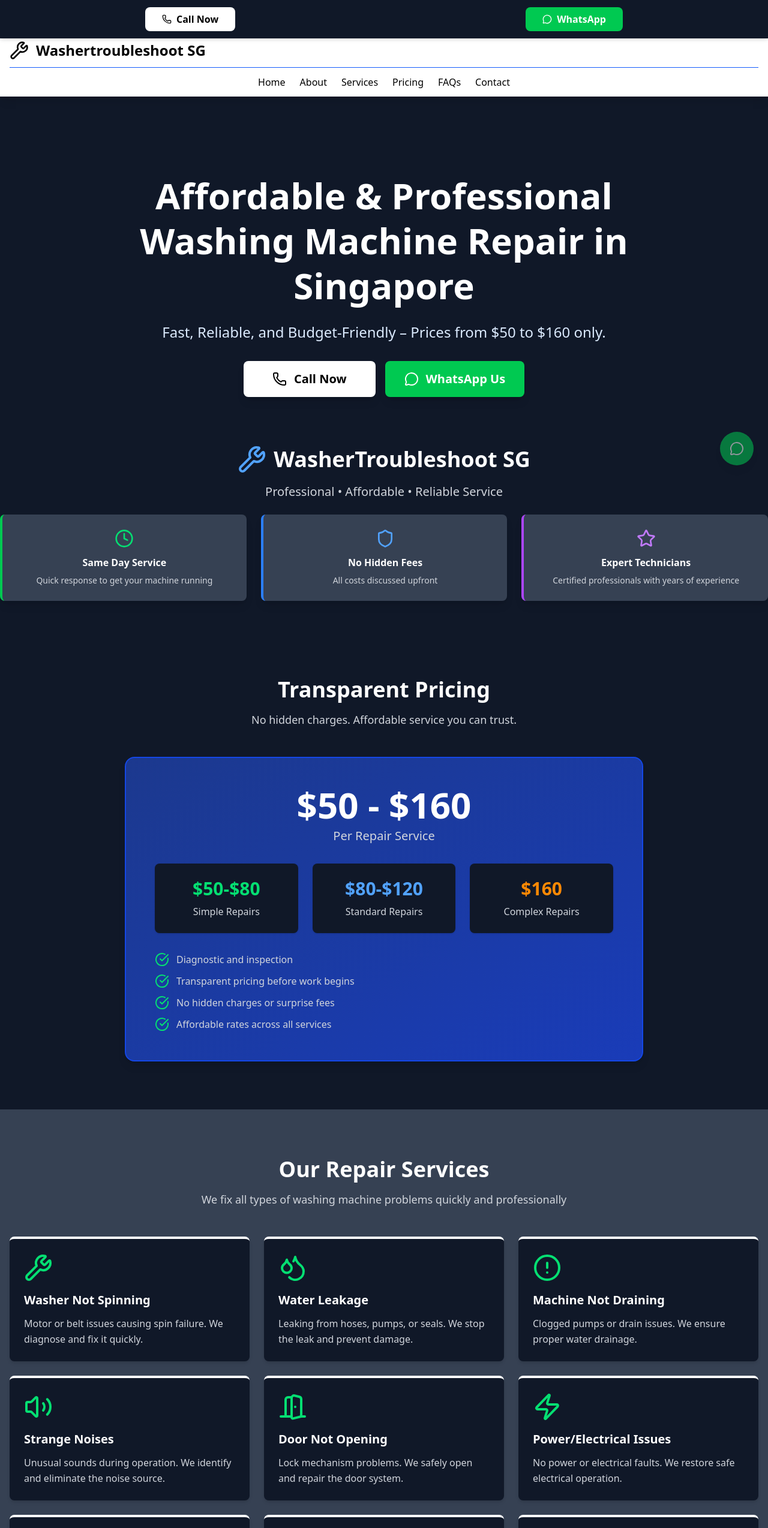
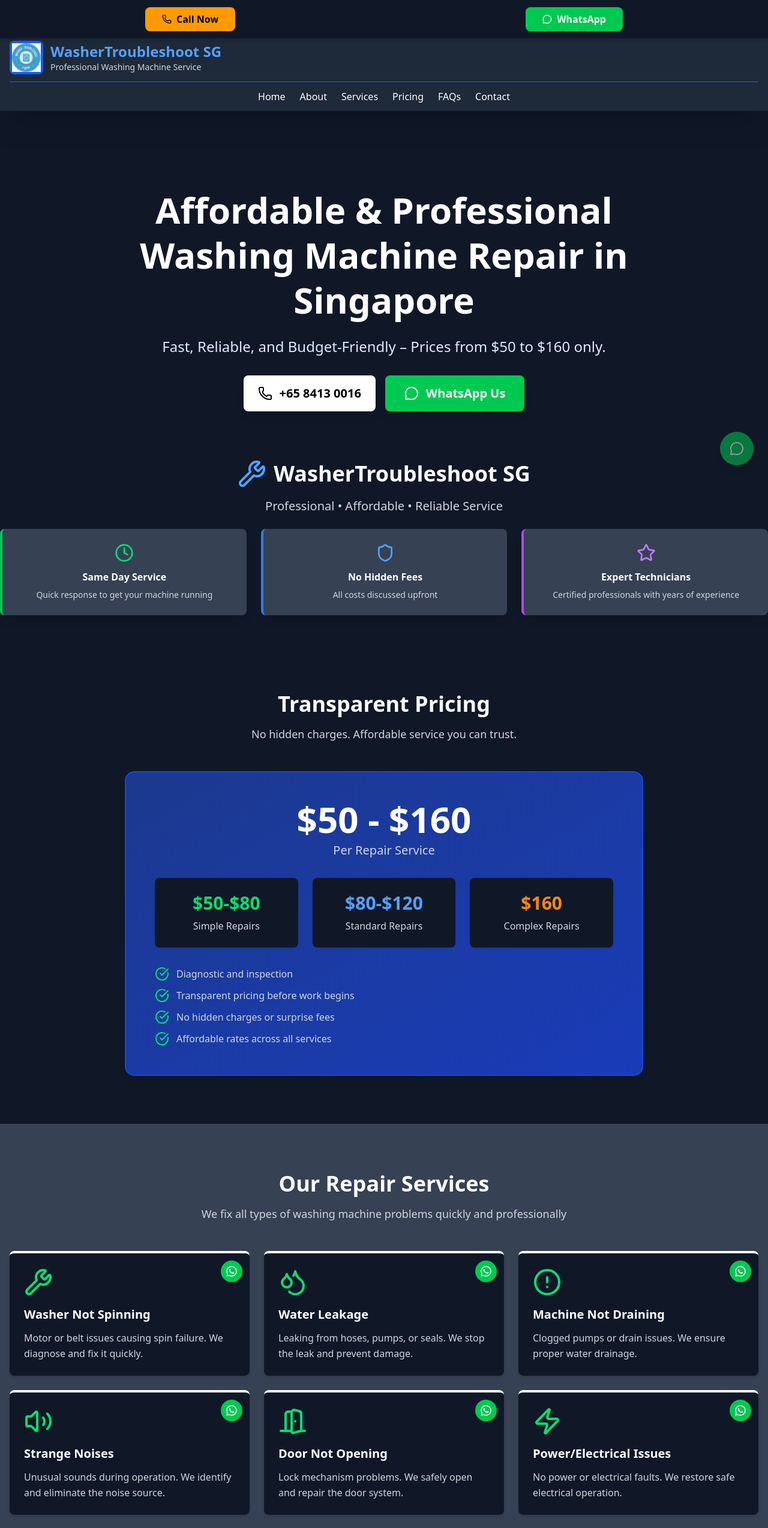
Before and after one commit to Jonymoin/washertroubleshoot, a React (Vite) app: page / in a window 1280 px wide. Shown: the top 2548 px of the page at 60% size. Built offline with nearby package versions, Linux system fonts and the light colour scheme.

Commit message:
change ue

```diff
--- a/package.json
+++ b/package.json
@@ -14,6 +14,7 @@
     "lucide-react": "^0.544.0",
     "react": "^19.1.1",
     "react-dom": "^19.1.1",
+    "react-icons": "^5.5.0",
     "tailwindcss": "^4.1.13"
   },
   "devDependencies": {
--- a/src/WashingSolve.jsx
+++ b/src/WashingSolve.jsx
@@ -1,6 +1,7 @@
 import React, { useState , useEffect } from 'react';
 import { Phone, MessageCircle, Wrench, Droplets, AlertCircle, Volume2, DoorOpen, Zap, Wind, Power, Code, Hammer, CheckCircle, Clock, Award, DollarSign, MapPin, Mail, ChevronDown, ChevronUp, Menu, X } from 'lucide-react';
 import HeroIntro from './HeroIntro';
+import { FaWhatsapp } from 'react-icons/fa';
 
 export default function WasherRepairWebsite() {
   const [activeSection, setActiveSection] = useState('home');
@@ -101,7 +102,7 @@ export default function WasherRepairWebsite() {
       e.preventDefault();
       reportConversion(`tel:${phoneNumber}`);
     }}
-    className="bg-white hover:bg-orange-600 px-7 py-2 rounded-lg font-semibold flex items-center gap-2 transition-all transform hover:scale-105 text-black"
+    className="bg-amber-500 hover:bg-orange-600 px-7 py-2 rounded-lg font-semibold flex items-center gap-2 transition-all transform hover:scale-105 text-black"
   >
     <Phone className="w-4 h-4" />
     <span>Call Now</span>
@@ -121,17 +122,23 @@ export default function WasherRepairWebsite() {
     <span>WhatsApp</span>
   </a>
 </div>
-    <header className="w-full bg-white text-black shadow-lg mt-16 sm:mt-14">
+    <header className="w-full bg-gray-800 text-white shadow-2xl mt-16 sm:mt-14">
   <div className="max-w-7xl mx-auto px-4 py-3">
     <div className="flex justify-between items-center gap-3">
-      <div className="flex items-center gap-3">
-        <Wrench className="w-8 h-8" />
-        <h1 className="text-xl md:text-2xl font-bold">Washertroubleshoot SG</h1>
+      {/* Logo */}
+            <div className="flex items-center space-x-3">
+              <div className="bg-blue-600 p-1 rounded-lg">
+                <img src="/logo101.webp" alt="" className='w-12'/>
+              </div>
+              <div>
+                <h1 className="text-2xl font-bold text-blue-400">WasherTroubleshoot SG</h1>
+                <p className="text-sm text-gray-300">Professional Washing Machine Service</p>
+              </div>
             </div>
       <div className="flex gap-2 items-center">
         <button
           onClick={() => setMobileMenuOpen(!mobileMenuOpen)}
-          className="bg-gray-700 hover:bg-blue-600 px-3 py-2 rounded-lg transition-colors sm:hidden"
+          className="bg-gray-800 hover:bg-blue-600 px-3 py-2 rounded-lg transition-colors sm:hidden"
         >
           {mobileMenuOpen ? <X className="w-6 h-6" /> : <Menu className="w-6 h-6" />}
         </button>
@@ -182,9 +189,9 @@ export default function WasherRepairWebsite() {
           <h2 className="text-4xl md:text-6xl font-bold mb-6 leading-tight">Affordable & Professional<br/>Washing Machine Repair in Singapore</h2>
           <p className="text-xl md:text-2xl mb-8 text-blue-100">Fast, Reliable, and Budget-Friendly – Prices from $50 to $160 only.</p>
           <div className="flex gap-4 justify-center flex-wrap">
-            <a href={`tel:${phoneNumber}`} className="bg-white hover:bg-orange-600 px-12 py-4 rounded-lg text-xl font-bold flex items-center gap-3 transition-all transform hover:scale-105 shadow-lg text-black">
+            <a href={`tel:${phoneNumber}`} className="bg-white hover:bg-orange-600 px-6 py-4 rounded-lg text-xl font-bold flex items-center gap-3 transition-all transform hover:scale-105 shadow-lg text-black">
               <Phone className="w-6 h-6" />
-              Call Now
+              +65 8413 0016
             </a>
             <a href={`https://wa.me/${phoneNumber.replace(/\+/g, '')}`}  onClick={(e) => {
           e.preventDefault();
@@ -246,10 +253,26 @@ export default function WasherRepairWebsite() {
       <section id="services" className="py-20 bg-gray-700">
       <div className="max-w-7xl mx-auto px-4">
         <h2 className="text-4xl font-bold text-center mb-4 text-white">Our Repair Services</h2>
-          <p className="text-center text-gray-300 mb-12 text-lg">We fix all types of washing machine problems quickly and professionally</p>
+        <p className="text-center text-gray-300 mb-12 text-lg">
+          We fix all types of washing machine problems quickly and professionally
+        </p>
         <div className="grid md:grid-cols-2 lg:grid-cols-3 gap-6">
           {services.map((service, idx) => (
-              <div key={idx} className="bg-gray-900 p-6 rounded-lg shadow-md hover:shadow-xl transition-all transform hover:-translate-y-1 border-t-4 border-white">
+            <div
+              key={idx}
+              className="relative bg-gray-900 p-6 rounded-lg shadow-md hover:shadow-xl transition-all transform hover:-translate-y-1 border-t-4 border-white"
+            >
+              {/* WhatsApp Button */}
+              <a
+                href="https://wa.me/6584130016"
+                target="_blank"
+                rel="noopener noreferrer"
+                className="absolute top-3 right-3 bg-green-500 text-white p-2 rounded-full hover:bg-green-600 transition"
+                aria-label="Chat on WhatsApp"
+              >
+                <FaWhatsapp className="w-5 h-5" />
+              </a>
+
               <div className="text-green-400 mb-4">{service.icon}</div>
               <h3 className="text-xl font-bold mb-3 text-white">{service.title}</h3>
               <p className="text-gray-300 leading-relaxed">{service.desc}</p>
```
Also changed, not shown: public/logo101.webp (added), 1 other file (tests, documents, lock files or other folders). Lines whose indentation alone changed are shown as unchanged.
